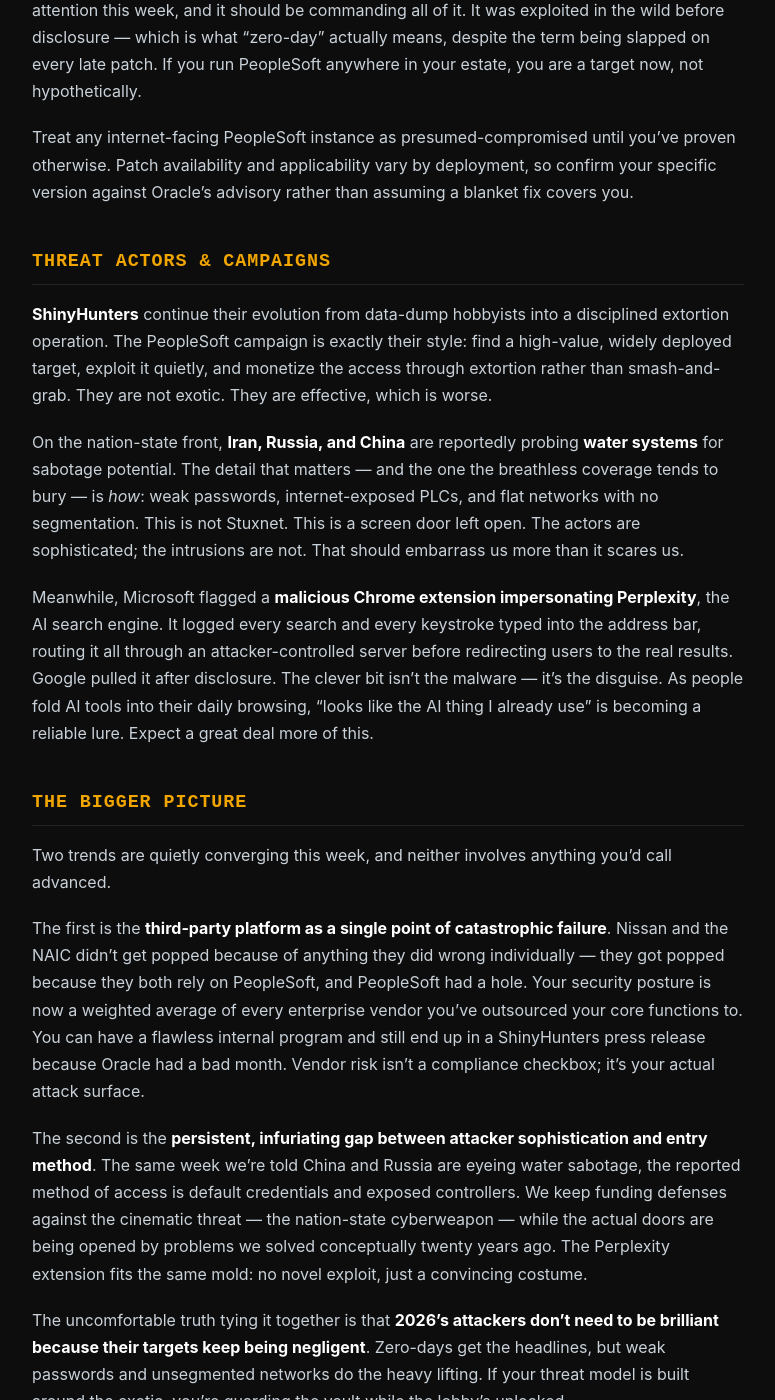
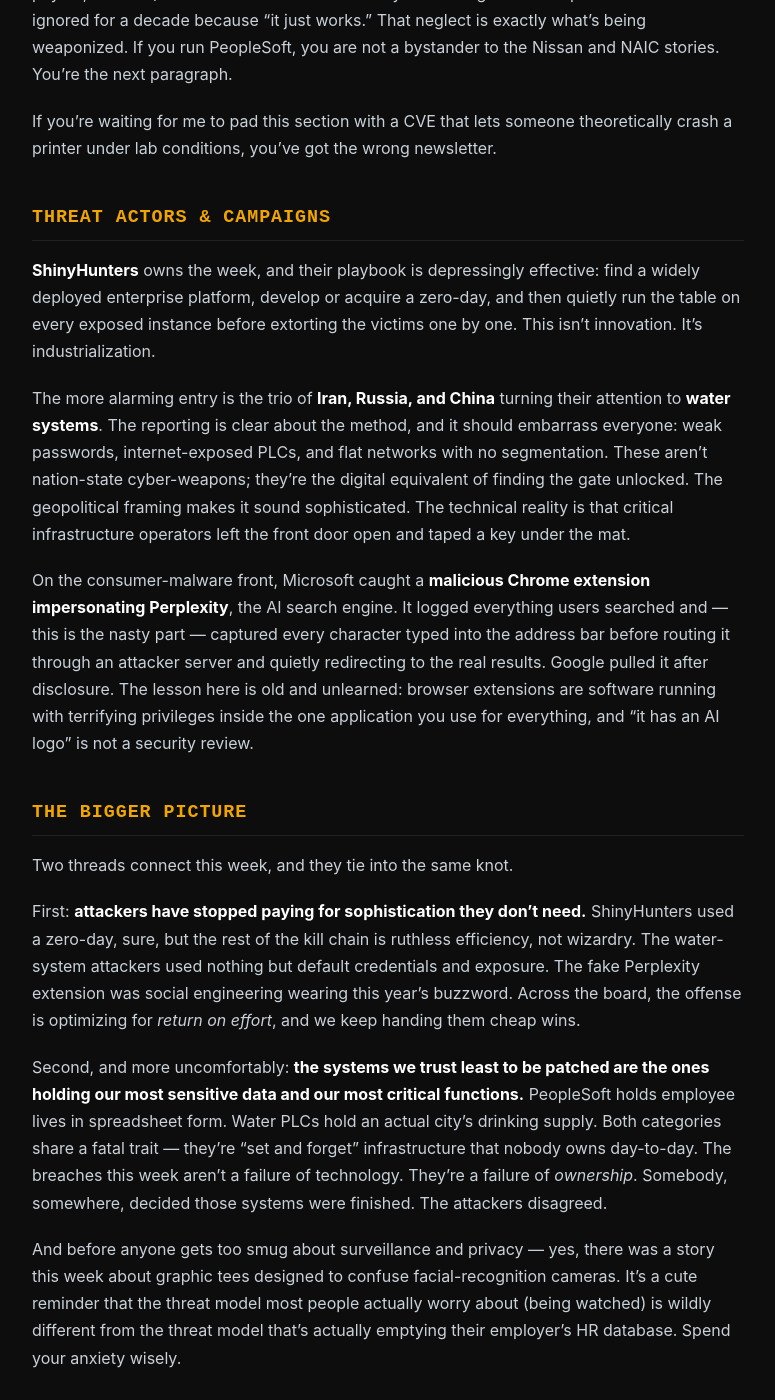
Before and after one commit to bizzal70/itsalreadywhen, a Jekyll site: the page built from _posts/2026-06-29-issue-002.md, in a window 1280 px wide and 1400 px high, scrolled down 1194 px. Shown: the whole window, without its empty margins (252-1027 px from the left). Built offline with Jekyll 4.4.1, drawn with Linux system fonts in a browser that asks for light colours; some of the changed text lies outside the part shown.

Commit message:
Weekly digest 2026-06-29

```diff
--- a/_posts/2026-06-29-issue-002.md
+++ b/_posts/2026-06-29-issue-002.md
@@ -3,48 +3,48 @@ layout: post
 title: "Issue #002 — Week of June 29, 2026"
 date: 2026-06-29
 issue: 2
-summary: "Oracle PeopleSoft zero-day claims Nissan and the NAIC as ShinyHunters runs riot, while nation-states quietly stroll into water systems through the front door."
+summary: "ShinyHunters turns an Oracle PeopleSoft zero-day into a multi-victim payday while nation-states discover that breaking water systems requires nothing more sophisticated than guessing "admin/admin.""
 ---
 
 ## This Week's Verdict
 
-The headline-grabber this week is a third-party platform — Oracle PeopleSoft — quietly bleeding victims into ShinyHunters' coffers, but the more honest story is the one nobody clicks on: nation-states are walking into water treatment systems using passwords like `admin`. The future, as always, is unevenly distributed. The negligence is not.
+The big theme this week is that the expensive, sophisticated attacks aren't the ones hurting you — the boring ones are. ShinyHunters is methodically working its way through Oracle PeopleSoft installations like a man checking parking meters for unlocked doors, and three different nation-states have collectively figured out that you don't need a zero-day to wreck a water treatment plant when the password is still on the sticker. Welcome to another week where the fundamentals lost.
 
 ## The Breaches
 
-The through-line this week is **Oracle PeopleSoft**. Both **Nissan** and the **National Association of Insurance Commissioners (NAIC)** disclosed breaches traced to the same zero-day in Oracle's HR and enterprise platform, with the data-theft attacks attributed to the **ShinyHunters** extortion crew.
+The story this week isn't a breach — it's a *campaign*, and it has a body count. **Nissan** disclosed that current and former employee data was stolen after attackers exploited an Oracle PeopleSoft zero-day. The same flaw, the same group: **ShinyHunters**, the extortion crew that has spent the last few years monetizing other people's bad days.
 
-Nissan is warning current and former employees that their data was lifted. The NAIC, for its part, is doing the time-honored breach-disclosure two-step: insisting that only "publicly available data, outdated logs, and configuration files" were taken. Maybe that's true. It usually isn't the whole truth. Configuration files are not nothing — they're a roadmap, and "outdated logs" have a way of containing credentials, internal hostnames, and the architectural breadcrumbs an attacker needs for round two.
+The **National Association of Insurance Commissioners (NAIC)** got pulled into the same dragnet, and to their credit they're being relatively honest about the damage: publicly available data, outdated logs, and configuration files. That's the closest thing to good news in this digest — a victim that segmented well enough that the thieves walked out with the equivalent of an empty filing cabinet and some old receipts. Take note of the contrast. Nissan lost employee PII; NAIC lost yesterday's garbage. The difference is architecture and discipline, not luck.
 
-What matters here is the pattern. ShinyHunters found a single soft spot in a widely deployed enterprise platform and is methodically working through the install base. When the vulnerability is in the platform, you don't get one breach — you get a season of them. Expect more PeopleSoft disclosures over the coming weeks. The named victims so far are the ones who noticed.
+What both incidents reveal is the obvious thing nobody wants to say out loud: when a single PeopleSoft zero-day hits, it doesn't hit *one* organization. It hits everyone running the same unpatched stack, and ShinyHunters is patient enough to harvest them one at a time.
 
 ## Vulnerabilities Worth Your Attention
 
-The **Oracle PeopleSoft zero-day** is the only vulnerability that should be commanding your attention this week, and it should be commanding all of it. It was exploited in the wild before disclosure — which is what "zero-day" actually means, despite the term being slapped on every late patch. If you run PeopleSoft anywhere in your estate, you are a target now, not hypothetically.
+The Oracle **PeopleSoft** zero-day is the only vulnerability that genuinely matters this week, precisely because it's already being exploited in the wild against named victims. PeopleSoft is HR and ERP plumbing — it sits on top of the data you least want stolen (employee records, payroll, benefits) and it tends to be the kind of system that gets stood up once and then ignored for a decade because "it just works." That neglect is exactly what's being weaponized. If you run PeopleSoft, you are not a bystander to the Nissan and NAIC stories. You're the next paragraph.
 
-Treat any internet-facing PeopleSoft instance as presumed-compromised until you've proven otherwise. Patch availability and applicability vary by deployment, so confirm your specific version against Oracle's advisory rather than assuming a blanket fix covers you.
+If you're waiting for me to pad this section with a CVE that lets someone theoretically crash a printer under lab conditions, you've got the wrong newsletter.
 
 ## Threat Actors & Campaigns
 
-**ShinyHunters** continue their evolution from data-dump hobbyists into a disciplined extortion operation. The PeopleSoft campaign is exactly their style: find a high-value, widely deployed target, exploit it quietly, and monetize the access through extortion rather than smash-and-grab. They are not exotic. They are effective, which is worse.
+**ShinyHunters** owns the week, and their playbook is depressingly effective: find a widely deployed enterprise platform, develop or acquire a zero-day, and then quietly run the table on every exposed instance before extorting the victims one by one. This isn't innovation. It's industrialization.
 
-On the nation-state front, **Iran, Russia, and China** are reportedly probing **water systems** for sabotage potential. The detail that matters — and the one the breathless coverage tends to bury — is *how*: weak passwords, internet-exposed PLCs, and flat networks with no segmentation. This is not Stuxnet. This is a screen door left open. The actors are sophisticated; the intrusions are not. That should embarrass us more than it scares us.
+The more alarming entry is the trio of **Iran, Russia, and China** turning their attention to **water systems**. The reporting is clear about the method, and it should embarrass everyone: weak passwords, internet-exposed PLCs, and flat networks with no segmentation. These aren't nation-state cyber-weapons; they're the digital equivalent of finding the gate unlocked. The geopolitical framing makes it sound sophisticated. The technical reality is that critical infrastructure operators left the front door open and taped a key under the mat.
 
-Meanwhile, Microsoft flagged a **malicious Chrome extension impersonating Perplexity**, the AI search engine. It logged every search and every keystroke typed into the address bar, routing it all through an attacker-controlled server before redirecting users to the real results. Google pulled it after disclosure. The clever bit isn't the malware — it's the disguise. As people fold AI tools into their daily browsing, "looks like the AI thing I already use" is becoming a reliable lure. Expect a great deal more of this.
+On the consumer-malware front, Microsoft caught a **malicious Chrome extension impersonating Perplexity**, the AI search engine. It logged everything users searched and — this is the nasty part — captured every character typed into the address bar before routing it through an attacker server and quietly redirecting to the real results. Google pulled it after disclosure. The lesson here is old and unlearned: browser extensions are software running with terrifying privileges inside the one application you use for everything, and "it has an AI logo" is not a security review.
 
 ## The Bigger Picture
 
-Two trends are quietly converging this week, and neither involves anything you'd call advanced.
+Two threads connect this week, and they tie into the same knot.
 
-The first is the **third-party platform as a single point of catastrophic failure**. Nissan and the NAIC didn't get popped because of anything they did wrong individually — they got popped because they both rely on PeopleSoft, and PeopleSoft had a hole. Your security posture is now a weighted average of every enterprise vendor you've outsourced your core functions to. You can have a flawless internal program and still end up in a ShinyHunters press release because Oracle had a bad month. Vendor risk isn't a compliance checkbox; it's your actual attack surface.
+First: **attackers have stopped paying for sophistication they don't need.** ShinyHunters used a zero-day, sure, but the rest of the kill chain is ruthless efficiency, not wizardry. The water-system attackers used nothing but default credentials and exposure. The fake Perplexity extension was social engineering wearing this year's buzzword. Across the board, the offense is optimizing for *return on effort*, and we keep handing them cheap wins.
 
-The second is the **persistent, infuriating gap between attacker sophistication and entry method**. The same week we're told China and Russia are eyeing water sabotage, the reported method of access is default credentials and exposed controllers. We keep funding defenses against the cinematic threat — the nation-state cyberweapon — while the actual doors are being opened by problems we solved conceptually twenty years ago. The Perplexity extension fits the same mold: no novel exploit, just a convincing costume.
+Second, and more uncomfortably: **the systems we trust least to be patched are the ones holding our most sensitive data and our most critical functions.** PeopleSoft holds employee lives in spreadsheet form. Water PLCs hold an actual city's drinking supply. Both categories share a fatal trait — they're "set and forget" infrastructure that nobody owns day-to-day. The breaches this week aren't a failure of technology. They're a failure of *ownership*. Somebody, somewhere, decided those systems were finished. The attackers disagreed.
 
-The uncomfortable truth tying it together is that **2026's attackers don't need to be brilliant because their targets keep being negligent**. Zero-days get the headlines, but weak passwords and unsegmented networks do the heavy lifting. If your threat model is built around the exotic, you're guarding the vault while the lobby's unlocked.
-
-(And yes, for the record: a researcher made graphic tees that confuse facial-recognition neural nets. Charming, mostly useless against the surveillance apparatus that actually matters, but a nice reminder that adversarial machine learning is now a streetwear category. File under "interesting," not "actionable.")
+And before anyone gets too smug about surveillance and privacy — yes, there was a story this week about graphic tees designed to confuse facial-recognition cameras. It's a cute reminder that the threat model most people actually worry about (being watched) is wildly different from the threat model that's actually emptying their employer's HR database. Spend your anxiety wisely.
 
 ## Patch. Now.
 
-- **Patch Oracle PeopleSoft immediately.** Confirm your version against Oracle's advisory, prioritize anything internet-facing, and treat exposed instances as potentially already compromised — hunt before you assume you're clean.
-- **Audit your ICS/OT exposure.** If you run water, utility, or any operational technology: no PLCs on the public internet, no default or weak credentials, and enforce
+A short list, in priority order:
+
+1. **Patch Oracle PeopleSoft immediately** and assume compromise if you've been exposed. Apply Oracle's emergency fix, hunt for indicators of ShinyHunters activity, and rotate any credentials those systems touched. This is the one that's actively being exploited against named victims right now.
+2. **Audit every internet-facing PLC and ICS device.** Get them off the open internet, kill default and weak passwords, and segment OT from IT like your water supply depends on it —
```
